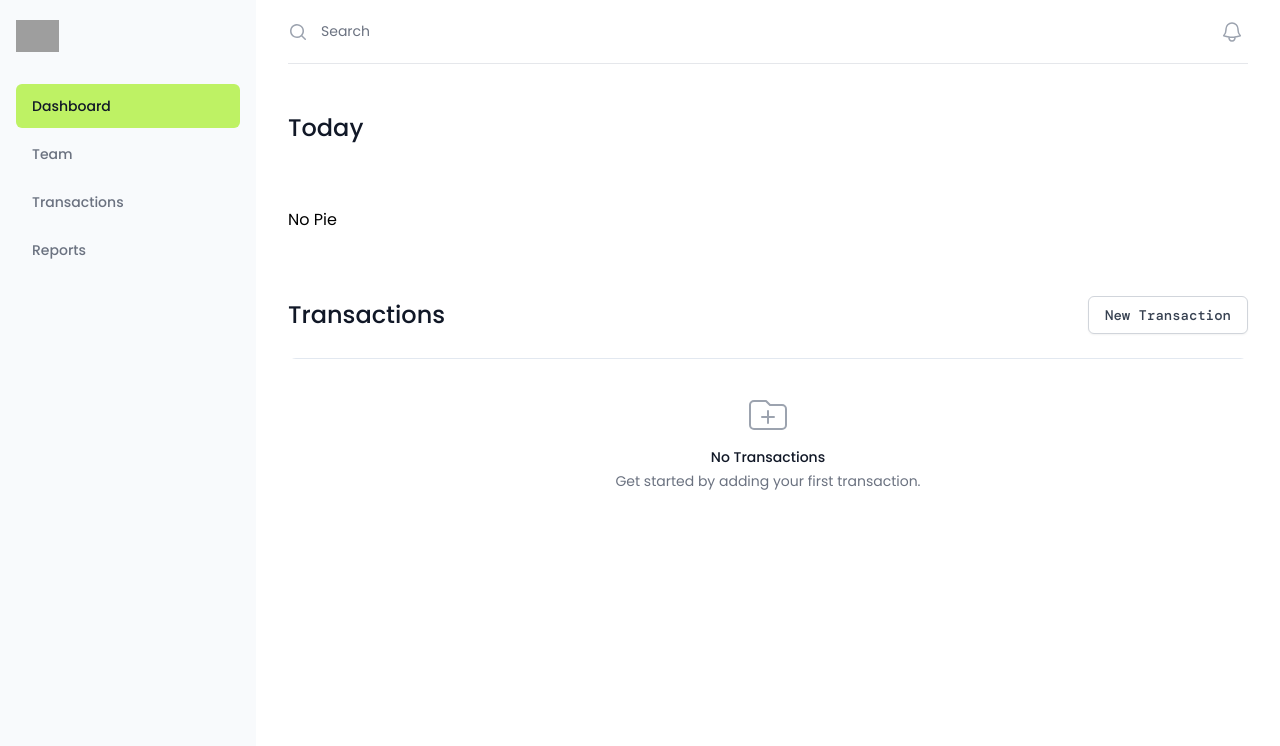
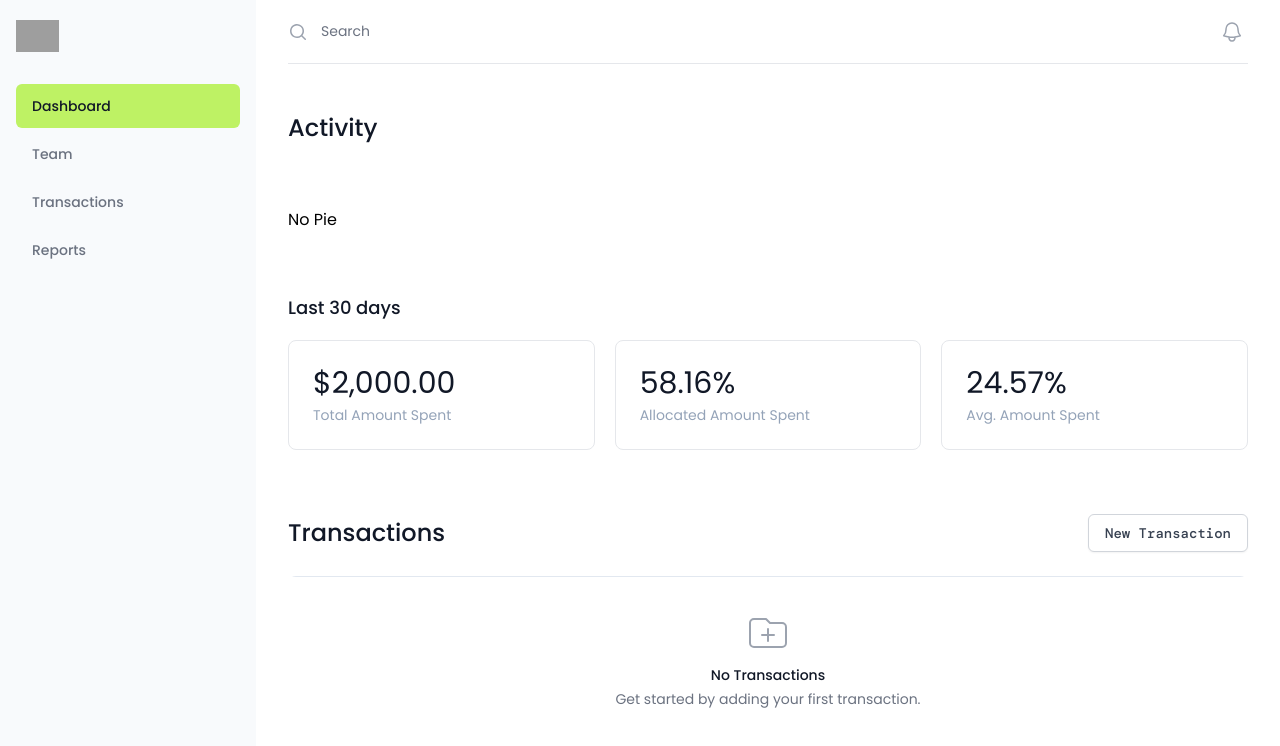
Before and after one commit to simoncarriere/ledger-app, a React (Create React App) app: page / in a window 1280 px wide. Shown: the top 746 px of the page. Built offline with nearby package versions, Linux system fonts and the light colour scheme; grey boxes are pictures that could not be loaded; a web font is replaced by a local one.

Commit message:
Fixed progress bar styling

```diff
--- a/src/Dashboard.js
+++ b/src/Dashboard.js
@@ -1,6 +1,13 @@
 // Components
 import Ledger from "./Ledger";
 import {PieChart} from './components/Pie'
+
+const stats = [
+    { name: 'Total Amount Spent', stat: '$2,000.00' },
+    { name: 'Allocated Amount Spent', stat: '58.16%' },
+    { name: 'Avg. Amount Spent', stat: '24.57%' },
+  ]
+
 
 const Dashboard = () => {
 
@@ -8,16 +15,31 @@ const Dashboard = () => {
         <>
             {/* Title  */}
             <div className="px-4 sm:px-6 md:px-0">
-                <h1 className="text-2xl font-medium text-gray-900">Today</h1>
+                <h1 className="text-2xl font-medium text-gray-900">Activity</h1>
             </div>
+
             {/* Divider  */}
-            <div className="flex w-full my-16">
+            <div className="w-full mt-16 ">
 
-                <div>
-                    <PieChart/>
+                <PieChart/>
+
+
+
+                <div className="mt-16">
+                    <h3 className="text-lg font-medium leading-6 text-gray-900">Last 30 days</h3>
+                    <dl className="grid grid-cols-1 gap-5 mt-5 sm:grid-cols-3">
+                        {stats.map((item) => (
+                        <div key={item.name} className="px-4 py-5 overflow-hidden bg-white border rounded-lg cursor-pointer hover:bg-slate-100 sm:p-6">
+                            <dd className="text-3xl text-gray-900 ">{item.stat}</dd>
+                            <dt className="mt-1 text-sm truncate text-slate-400">{item.name}</dt>
+                        </div>
+                        ))}
+                    </dl>
                 </div>
             </div>
-            <Ledger/>
+            <div className="mt-16">
+                <Ledger/>
+            </div>
         </>
      );
 }
--- a/src/Team.js
+++ b/src/Team.js
@@ -1,8 +1,6 @@
 import {useState, useContext} from 'react'
 // Context
 import { LedgerContext } from './contexts/LedgerContext'
-// Icons
-import { EllipsisHorizontalIcon} from '@heroicons/react/20/solid'
 // Components
 import NewTeamMember from './components/NewTeamMember';
 
@@ -42,7 +40,7 @@ const Team = () => {
                             <li key={member.email}>
 
                                     <div className="flex items-center px-4 py-4 cursor-pointer sm:px-6 hover:bg-gray-50">
-                                        <div className="flex flex-1 min-w-0">
+                                        <div className="flex flex-1 min-w-0 ju">
                                             {member.imageUrl  ? (
                                                 <div className="flex-shrink-0">
                                                     <img className="w-12 h-12 rounded-full" src={member.imageUrl} alt="" />
@@ -54,7 +52,7 @@ const Team = () => {
                                                     </svg>
                                                 </span>
                                             )}
-                                            <div className="flex-1 min-w-0 px-4 md:grid md:grid-cols-2 md:gap-4">
+                                            <div className="items-center flex-1 min-w-0 px-4 md:grid md:grid-cols-2 md:gap-4 ">
                                                 <div>
                                                     <p className="text-sm font-medium text-gray-700 truncate">{member.name}</p>
                                                     <p className="flex items-center mt-2 text-sm text-gray-400">
@@ -63,17 +61,22 @@ const Team = () => {
                                                 </div>
                                                 <div className="hidden md:block">
                                                     <div>
-                                                        <p className="text-sm text-gray-900">Spending Limit: {member.totalSpent}/{member.limit} </p>
+                                                        <div className="flex items-center justify-between">
+                                                            <p className="text-sm text-gray-900">Spending Limit: {member.percentageSpent}%</p>
+                                                            <p className="text-xs text-gray-600">${member.totalSpent} {' '} /{' '}${member.limit}{' '}</p>
+                                                        </div>
                                                         {member.totalSpent === 0 ? (
                                                             <p className='mt-2 text-sm text-gray-500'>No Transactions</p>
                                                         ) : (
 
                                                             <div className='w-full h-2 mt-3 rounded-full bg-slate-200'>
                                                                 <div
-                                                                    style={{ width: `${member.percentageSpent}%`}}
+                                                                    // style={{ width: `${member.percentageSpent}%`}}
+                                                                    style={{ width: member.percentageSpent >= 100 ? '100%' :  `${member.percentageSpent}%`}}
+
                                                                     // style={{ width: '50%' }}
                                                                     className={`h-full  rounded-full ${
-                                                                        member.percentageSpent >= 90 ? 'bg-orange-300' : 'bg-slate-600'}`}>
+                                                                        member.percentageSpent >= 100 ? 'bg-red-400' : 'bg-lime-400'}`}>
                                                                 </div>
                                                             </div>
                                                         )}
@@ -81,9 +84,7 @@ const Team = () => {
                                                 </div>
                                             </div>
                                         </div>
-                                        <div>
-                                            <EllipsisHorizontalIcon className="w-5 h-5 text-gray-400" aria-hidden="true" />
-                                        </div>
+
                                     </div>
 
                             </li>
--- a/src/components/Pie.js
+++ b/src/components/Pie.js
@@ -39,7 +39,9 @@ export function PieChart() {
     if (chartData) {
         return (
             chartData && chartData.labels.length > 0 ? (
-                <Pie data={chartData} options={{ maintainAspectRatio: false }} height="200px" width="200px"/>
+                <div>
+                    <Pie data={chartData} options={{ maintainAspectRatio: false }} height="200px" width="200px"/>
+                </div>
             ) : (
                 <p>No Pie</p>
             )
```
